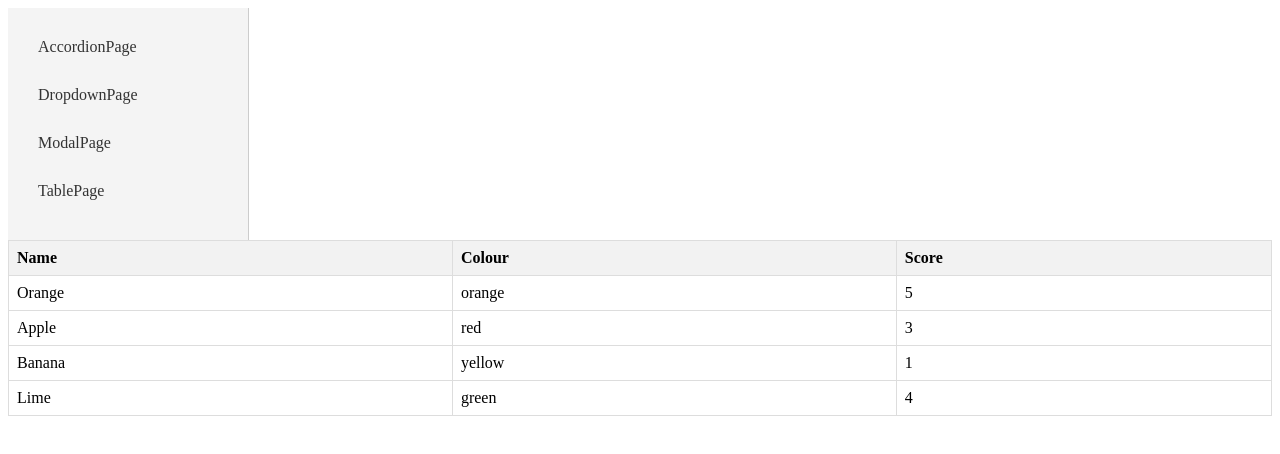
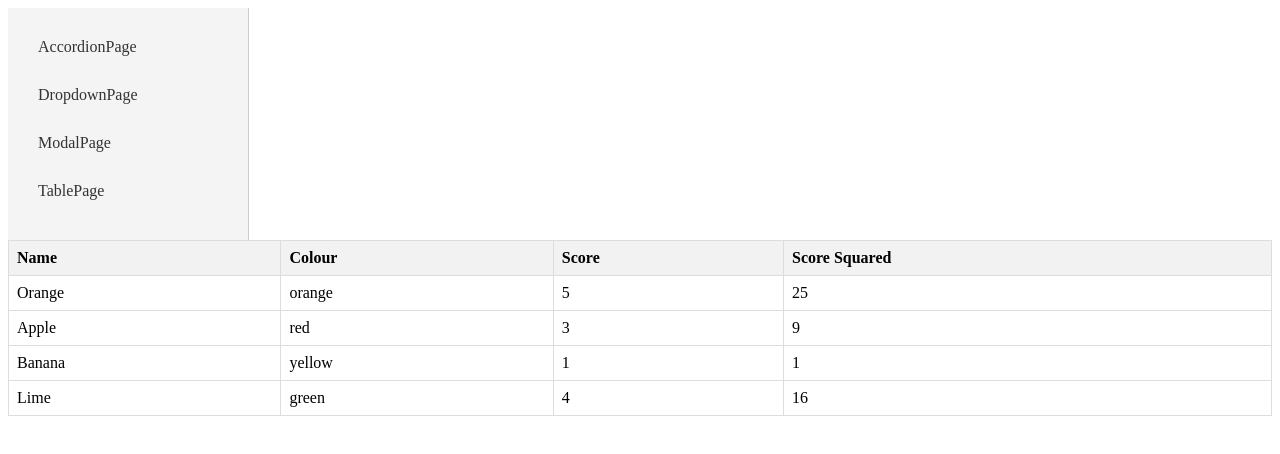
Before and after one commit to essa-a-mehdi/udemy, a React (Create React App) app in the folder custom-navbar/: page /table in a window 1280 px wide. Shown: the top 454 px of the page. Built offline with nearby package versions, Linux system fonts and the light colour scheme.

Commit message:
created a new column in the table in tablepage to test dynamic rendering of table cells - successful

```diff
--- a/custom-navbar/src/pages/TablePage.js
+++ b/custom-navbar/src/pages/TablePage.js
@@ -12,6 +12,7 @@ export default function TablePage() {
         { label: 'Name', render: (fruit) => fruit.name},
         { label: 'Colour', render: (fruit) => fruit.color},
         { label: 'Score', render: (fruit) => fruit.score},
+        { label: 'Score Squared', render: (fruit) => fruit.score ** 2},
     ];
 
     return <div>
```
